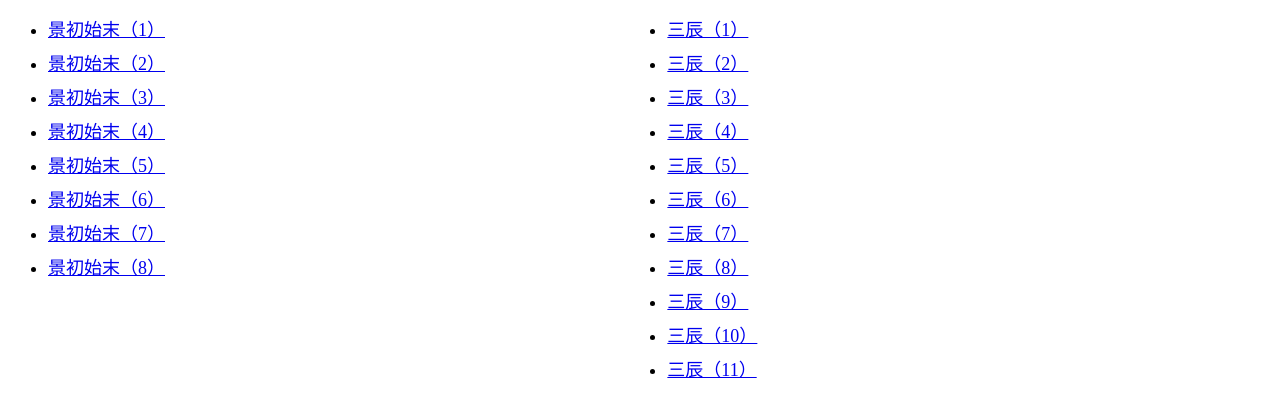
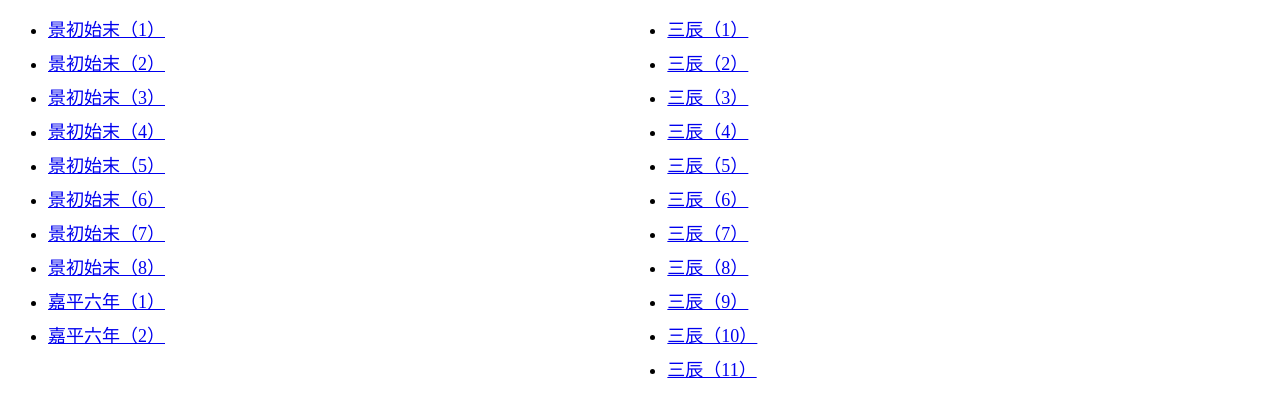
Before and after one commit to materia-prima/materia-prima.github.io, a plain HTML site: page index.html in a window 1280 px wide. Shown: the part 234-650 px from the top of the page. Drawn offline with Linux system fonts and the light colour scheme.

Commit message:
Update index.html

```diff
--- a/index.html
+++ b/index.html
@@ -66,6 +66,8 @@ li{margin: 8px auto}
  <li> <a href="https://materia-prima.github.io/17.html">景初始末（6）</a> </li>
  <li> <a href="https://materia-prima.github.io/18.html">景初始末（7）</a> </li>
  <li> <a href="https://materia-prima.github.io/19.html">景初始末（8）</a> </li>
+ <li> <a href="https://materia-prima.github.io/.html">嘉平六年（1）</a> </li>
+ <li> <a href="https://materia-prima.github.io/.html">嘉平六年（2）</a> </li>
  </ul>
 </div>
 
```
